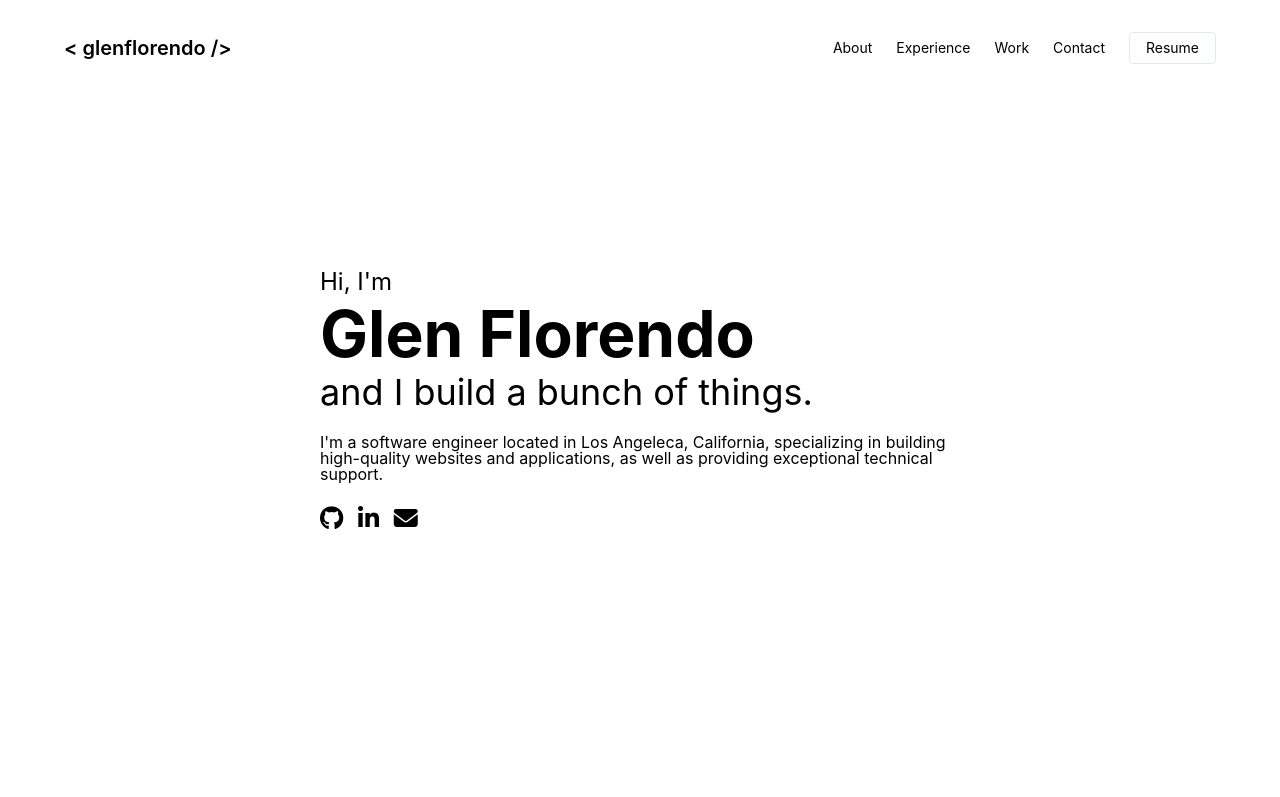
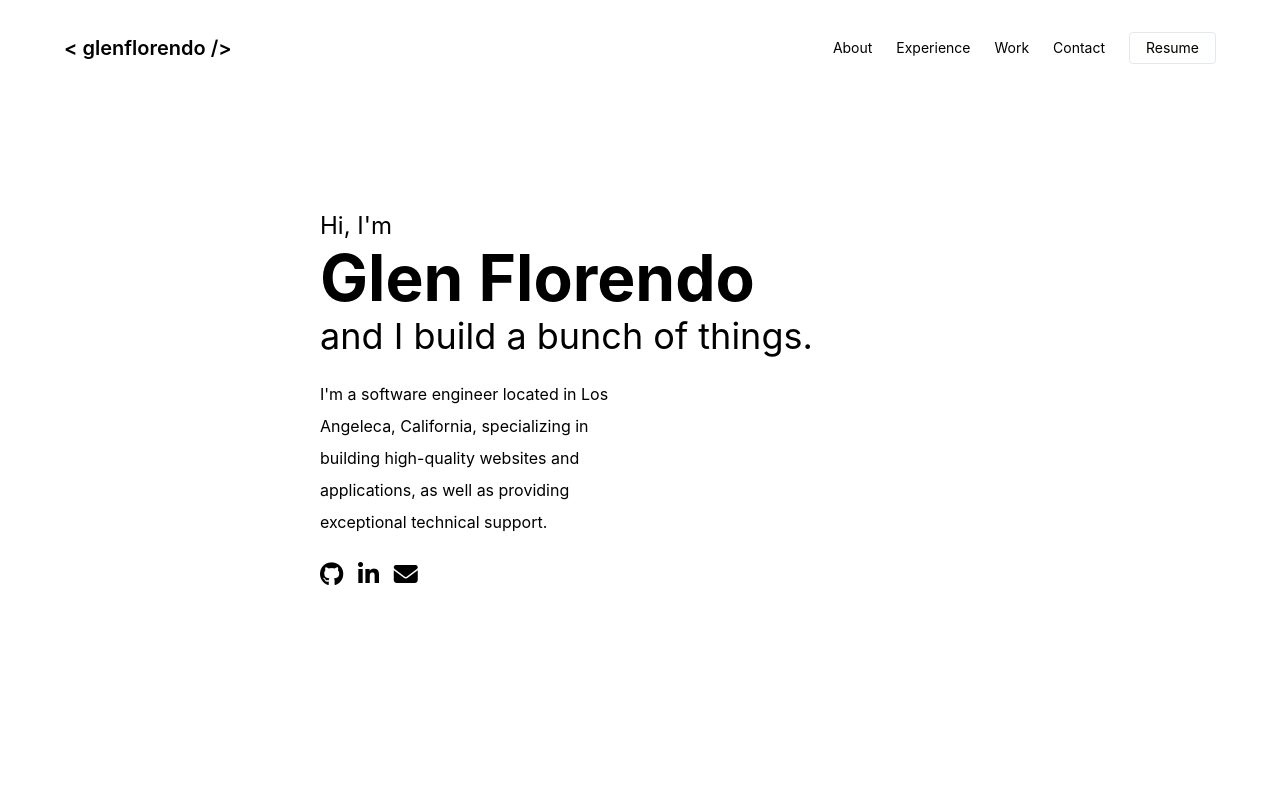
Before and after one commit to glenflorendo/glenflorendo.github.io, a plain HTML site: page index.html in a window 1280 px wide. Shown: the top 797 px of the page. Drawn offline with Linux system fonts and the light colour scheme.

Commit message:
Adjust intro blurb

```diff
--- a/index.html
+++ b/index.html
@@ -127,7 +127,7 @@
             <h1 class="text-6xl my-2"><strong>Glen Florendo</strong></h1>
             <h2 class="text-4xl my-2">and I build a bunch of things.</h2>
           </div>
-          <div class="my-4">
+          <div class="xl:w-3/6 my-4 leading-loose">
             <p>
               I'm a software engineer located in Los Angeleca, California,
               specializing in building high-quality websites and applications,
```
